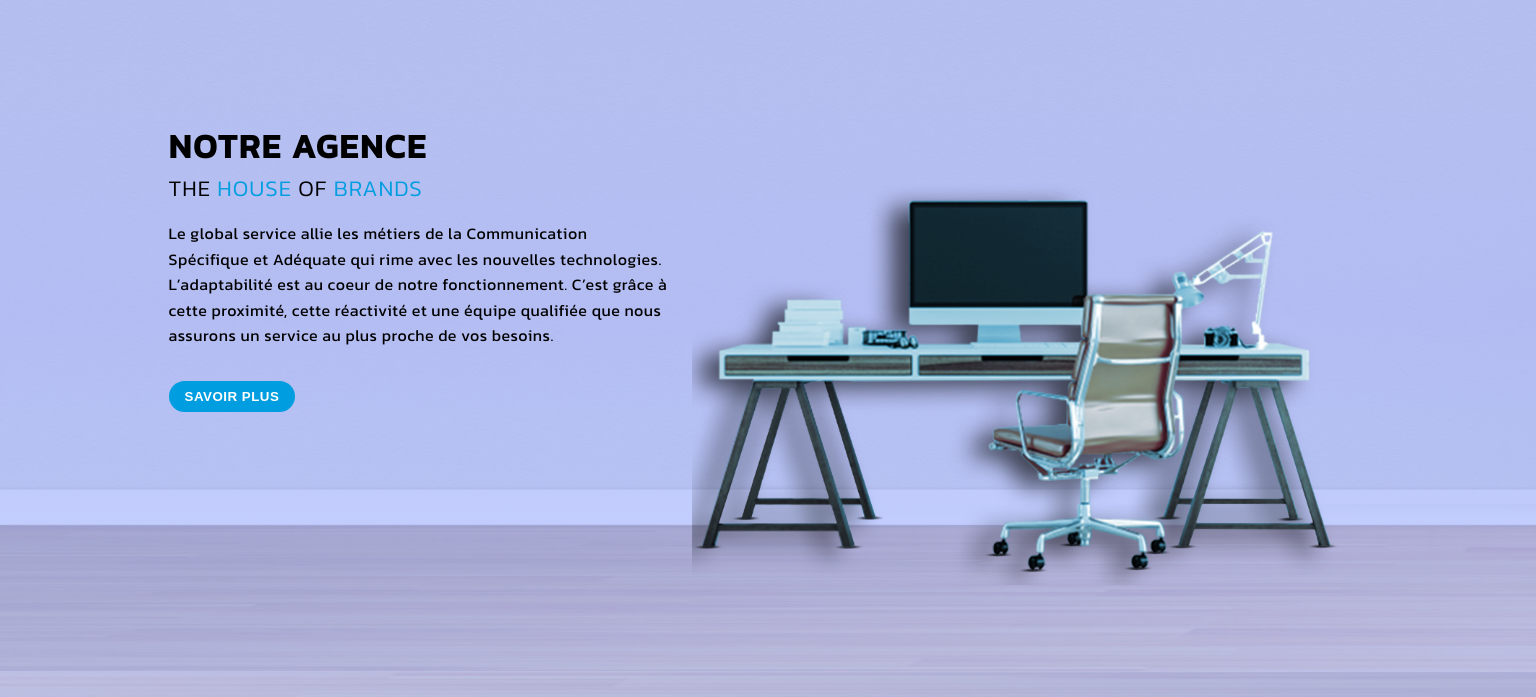
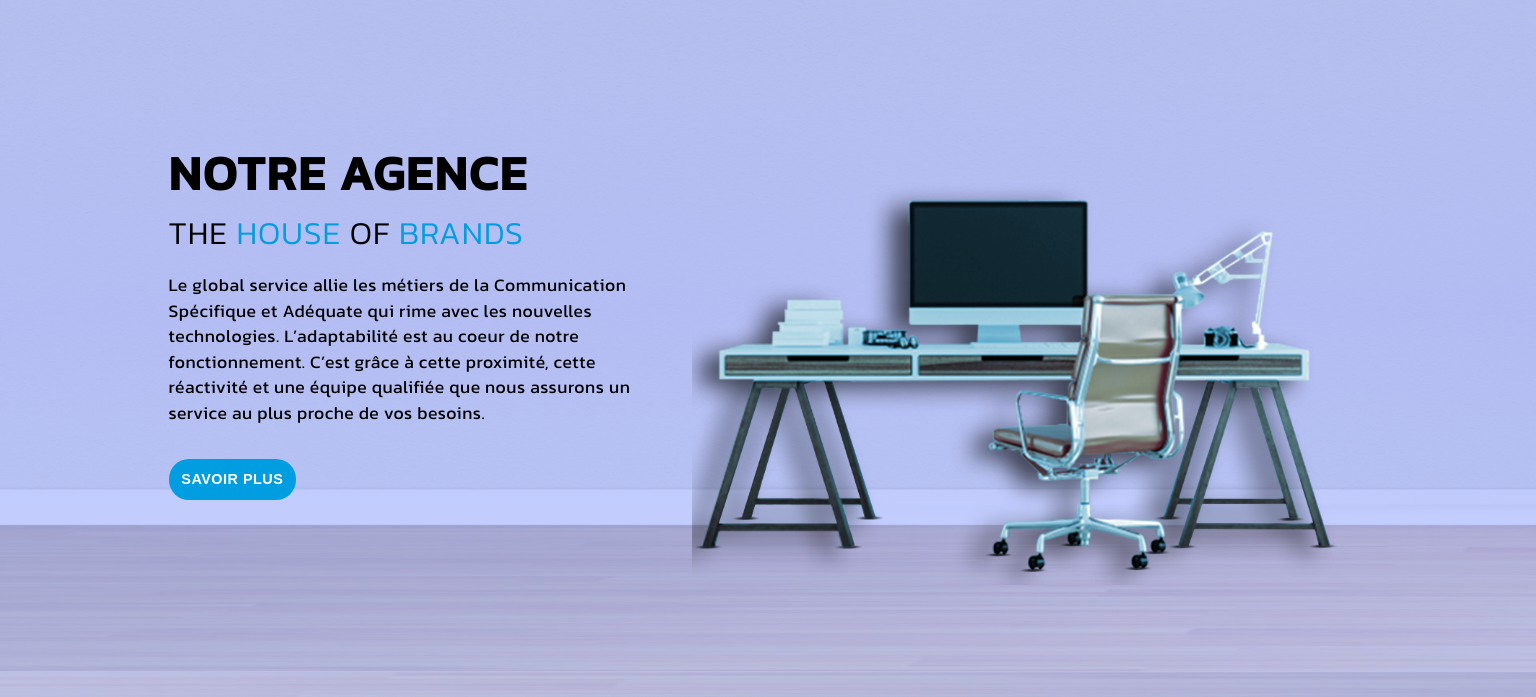
Before and after one commit to Sofiane-Bekkari/Client_B2B_project, a plain HTML site: page index.html in a window 1536 px wide. Shown: the part 87-784 px from the top of the page. Drawn offline with nearby package versions, Linux system fonts and the light colour scheme.

Commit message:
improve some design+

```diff
--- a/style.css
+++ b/style.css
@@ -520,13 +520,13 @@ footer {
         justify-content: center;
         align-items: flex-end;
         width: 90%;
-        height: 55vh;
+        height: 60vh;
     }
     .main-text {
         width: 100%;
         padding-left: 2rem ;
         text-align: left;
-        margin-bottom: 5rem;
+        margin-bottom: 8rem;
     }
     .main-text h1 {
         font-size: 2rem;
@@ -676,7 +676,7 @@ footer {
         right: 135px;
     }
     .main-text {
-        height: 50vh;
+        height: 40vh;
         padding: 0;
     }
     .main-text h1 {
@@ -778,11 +778,24 @@ footer {
       height: 80vh;
     }
     .main-text {
-      margin-bottom: 8rem;
+      margin-bottom: 12rem;
+    }
+    .main-text h1 {
+        font-size: 3rem;
+    }
+    .main-text h3 {
+        font-size: 2rem;
+    }
+    .main-text p {
+        font-size: 1.1rem;
     }
     img.desk {
         width: 700px;
         margin-bottom: 4rem;
+    }
+    .btn-read a{
+        font-size: .9rem;
+        padding: .8rem;
     }
     /*DARK SECTION*/
     .dark-section {
@@ -802,6 +815,15 @@ footer {
         width: 280px;
         padding-top: 1rem ;
         margin: 0 auto;
+    }
+    .light-text h1 {
+        font-size: 2.5rem;
+    }
+    .light-text h3 {
+        font-size: 1.5rem;
+    }
+    .light-text p {
+        font-size: 1.2rem;
     }
     img.table {
         margin-top: 3rem;
```
